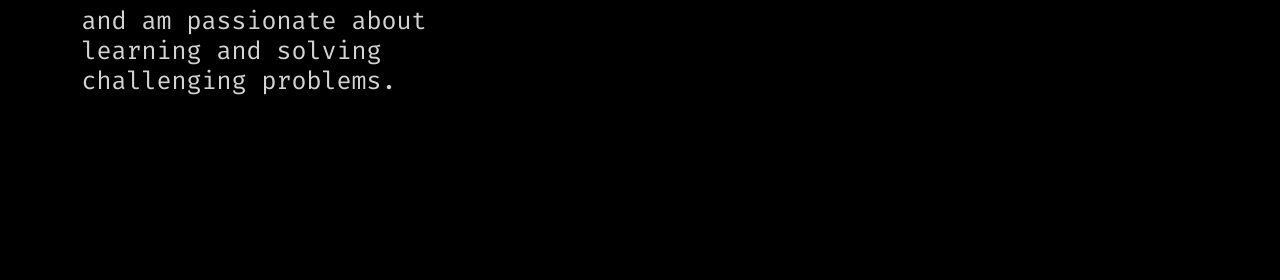
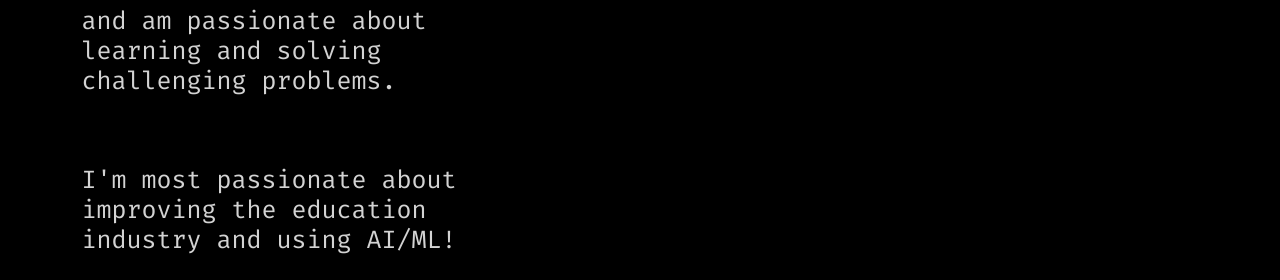
Before and after one commit to shaham-noorani/Personal-Website, a plain HTML site: page index.html in a window 1280 px wide. Shown: the part 566-846 px from the top of the page. Before the commit the page ends 800 px from the top, so only its background shows below. Drawn offline with Linux system fonts and the light colour scheme.

Commit message:
testing aws pipeline

```diff
--- a/index.html
+++ b/index.html
@@ -2,7 +2,7 @@
 <html lang="en">
 
 <head>
-  <title>Shaham Noorani (update)</title>
+  <title>Shaham Noorani</title>
   <link id="styles" rel="stylesheet" href="./index.css" />
   <link rel="preconnect" href="https://fonts.googleapis.com" />
   <link rel="preconnect" href="https://fonts.gstatic.com" crossorigin />
@@ -31,6 +31,10 @@
         start-up's and medium-sized companies. I thrive in team environments
         and am passionate about learning and solving challenging problems.
       </p>
+      <br>
+      <p>
+        I'm most passionate about improving the education industry and using AI/ML!
+      </p>
     </div>
     <div class="right-content">
       <img src="./assets/headshot.JPG" alt="headshot" class="headshot" />
```
